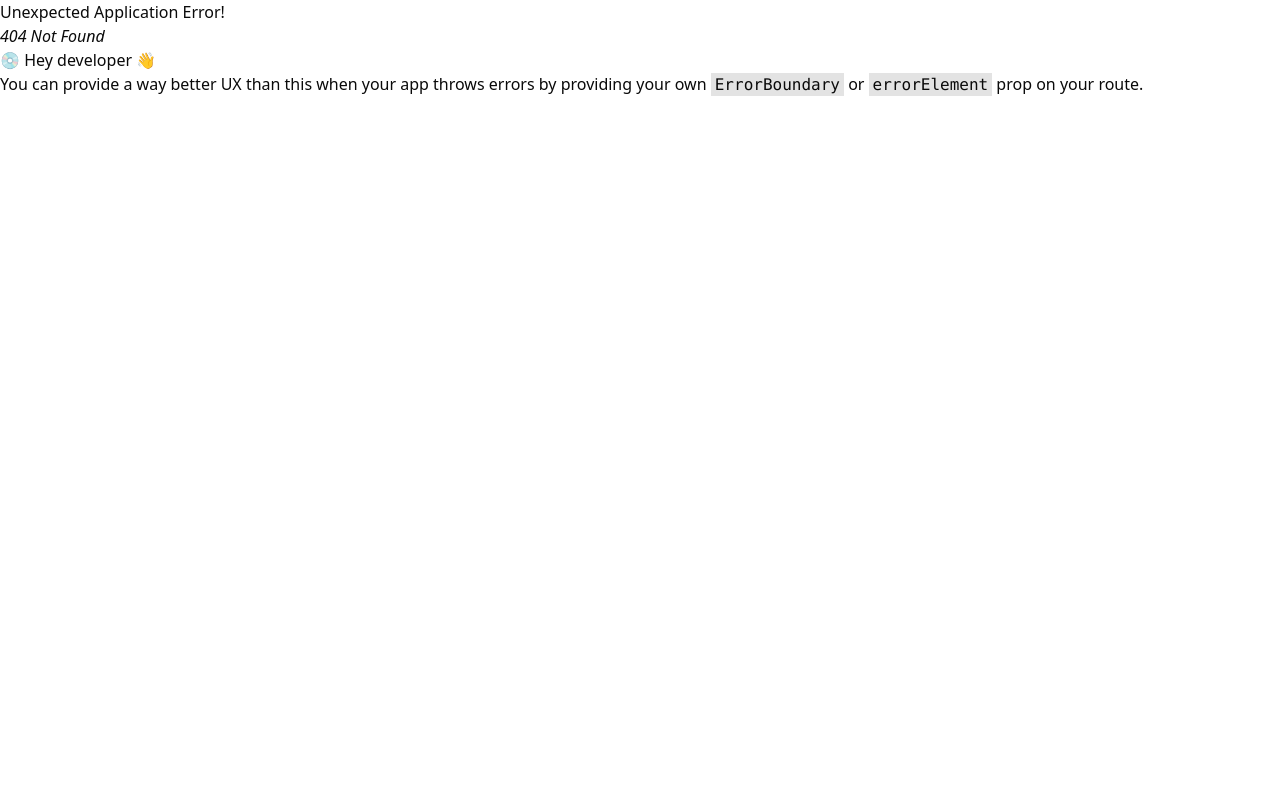
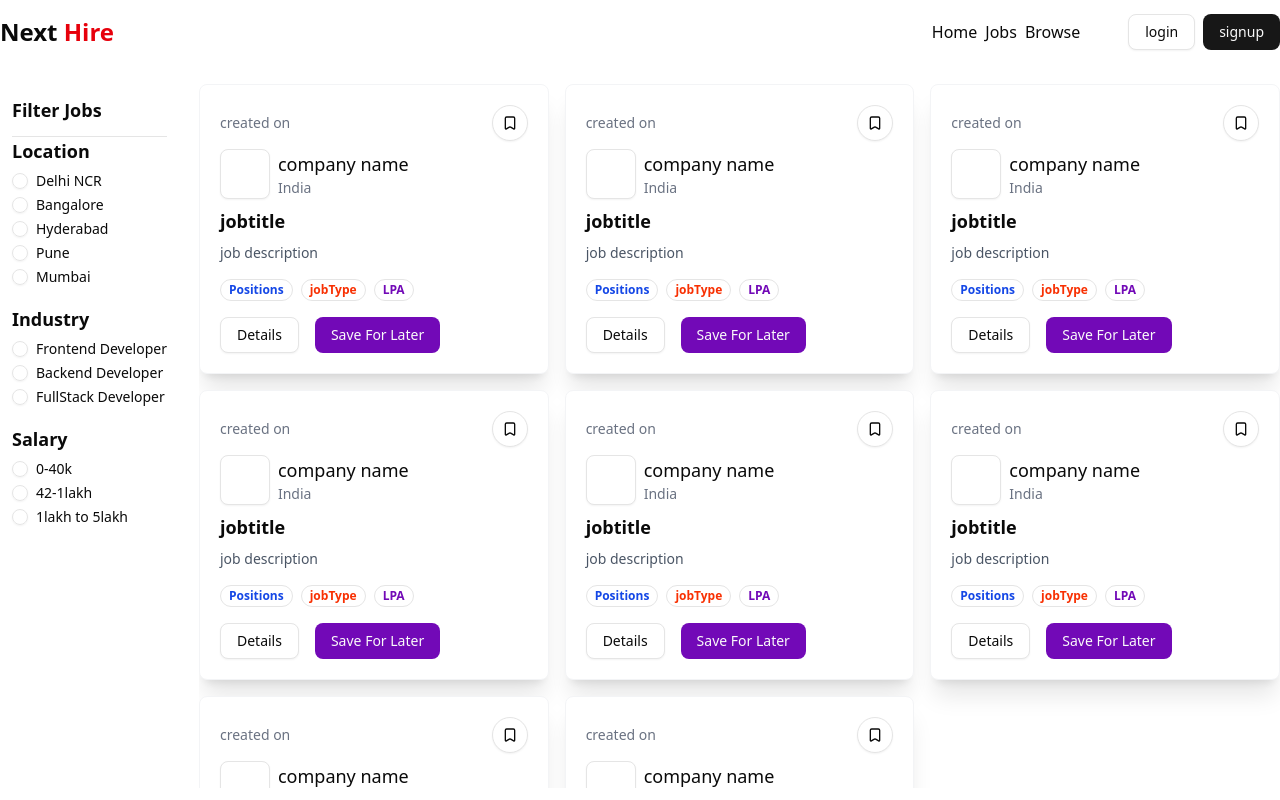
Before and after one commit to vikasvishwagna/JobPortal, a React (Vite) app in the folder Frountend/: page /jobs in a window 1280 px wide. Before the commit this address had no page. Built offline with nearby package versions, Linux system fonts and the light colour scheme; grey boxes are pictures that could not be loaded.

Commit message:
feat: added jobs, browse and othe components

```diff
--- /dev/null
+++ b/Frountend/src/components/Browse.jsx
@@ -0,0 +1,36 @@
+import React, { useEffect } from "react";
+import Navbar from "./shared/Navbar";
+import Job from "./Job";
+// import { useDispatch, useSelector } from "react-redux";
+// import { setSearchedQuery } from "@/redux/jobSlice";
+// import useGetAllJobs from "@/hooks/useGetAllJobs";
+
+const randomJobs = [1, 2, 45];
+
+const Browse = () => {
+  // useGetAllJobs();
+  // const {allJobs} = useSelector(store=>store.job);
+  // const dispatch = useDispatch();
+  // useEffect(()=>{
+  //     return ()=>{
+  //         dispatch(setSearchedQuery(""));
+  //     }
+  // },[])
+  return (
+    <div>
+      <Navbar />
+      <div className="max-w-7xl mx-auto my-10">
+        <h1 className="font-bold text-xl my-10">
+          Search Results ({randomJobs.length})
+        </h1>
+        <div className="grid grid-cols-3 gap-4">
+          {randomJobs.map((job) => {
+            return <Job/>;
+          })}
+        </div>
+      </div>
+    </div>
+  );
+};
+
+export default Browse;
--- a/Frountend/src/components/CategoryCarousel.jsx
+++ b/Frountend/src/components/CategoryCarousel.jsx
@@ -22,7 +22,7 @@
       <Carousel className="w-full max-w-xl mx-auto my-20 ">
         <CarouselContent>
           {category.map((cat, index) => (
-            <CarouselItem className="md:basis-1/2 lg-basis-3/4">
+            <CarouselItem key={cat} className="md:basis-1/2 lg-basis-3/4">
               <Button variant="outline" className="rounded-full cursor-pointer">
                 {cat}
               </Button>
--- /dev/null
+++ b/Frountend/src/components/FilterCard.jsx
@@ -0,0 +1,59 @@
+import React, { useEffect, useState } from 'react'
+import { RadioGroup, RadioGroupItem } from './ui/radio-group'
+import { Label } from './ui/label'
+import { useDispatch } from 'react-redux'
+
+const fitlerData = [
+    {
+        fitlerType: "Location",
+        array: ["Delhi NCR", "Bangalore", "Hyderabad", "Pune", "Mumbai"]
+    },
+    {
+        fitlerType: "Industry",
+        array: ["Frontend Developer", "Backend Developer", "FullStack Developer"]
+    },
+    {
+        fitlerType: "Salary",
+        array: ["0-40k", "42-1lakh", "1lakh to 5lakh"]
+    },
+]
+
+const FilterCard = () => {
+    // const [selectedValue, setSelectedValue] = useState('');
+    // const dispatch = useDispatch();
+    // const changeHandler = (value) => {
+    //     setSelectedValue(value);
+    // }
+    // useEffect(()=>{
+    //     dispatch(setSearchedQuery(selectedValue));
+    // },[selectedValue]);
+
+    return (
+        <div className='w-full bg-white p-3 rounded-md'>
+            <h1 className='font-bold text-lg'>Filter Jobs</h1>
+            <hr className='mt-3' />
+            <RadioGroup >
+                {
+                    fitlerData.map((data, index) => (
+                        <div>
+                            <h1 className='font-bold text-lg'>{data.fitlerType}</h1>
+                            {
+                                data.array.map((item, idx) => {
+                                    const itemId = `id${index}-${idx}`
+                                    return (
+                                        <div className='flex items-center space-x-2 my-2'>
+                                            <RadioGroupItem value={item}/>
+                                            <Label>{item}</Label>
+                                        </div>
+                                    )
+                                })
+                            }
+                        </div>
+                    ))
+                }
+            </RadioGroup>
+        </div>
+    )
+}
+
+export default FilterCard
--- /dev/null
+++ b/Frountend/src/components/Job.jsx
@@ -0,0 +1,65 @@
+import React from "react";
+import { Button } from "./ui/button";
+import { Bookmark } from "lucide-react";
+import { Badge } from "./ui/badge";
+import { Avatar, AvatarImage } from "@radix-ui/react-avatar";
+
+const Job = () => {
+
+
+  return (
+    <div className="p-5 rounded-md shadow-xl bg-white border border-gray-100">
+      <div className="flex items-center justify-between">
+        <p className="text-sm text-gray-500">
+          {/* {daysAgoFunction(job?.createdAt) === 0
+            ? "Today"
+            : `${daysAgoFunction(job?.createdAt)} days ago`} */}
+            created on
+        </p>
+        <Button variant="outline" className="rounded-full" size="icon">
+          <Bookmark />
+        </Button>
+      </div>
+
+      <div className="flex items-center gap-2 my-2">
+        <Button className="p-6" variant="outline" size="icon">
+          <Avatar>
+            {/* <AvatarImage src={job?.company?.logo} /> */}
+            <AvatarImage src='https://res.cloudinary.com/vistaprint/images/c_scale,w_448,h_204,dpr_1.25/f_auto,q_auto/v1719942403/ideas-and-advice-prod/blogadmin/nasa-logo/nasa-logo.png?_i=AA' />
+          </Avatar>
+        </Button>
+        <div>
+          {/* <h1 className="font-medium text-lg">{job?.company?.name}</h1> */}
+          <h1 className="font-medium text-lg">company name</h1>
+          <p className="text-sm text-gray-500">India</p>
+        </div>
+      </div>
+
+      <div>
+        <h1 className="font-bold text-lg my-2">jobtitle</h1>
+        <p className="text-sm text-gray-600">job description</p>
+      </div>
+      <div className="flex items-center gap-2 mt-4">
+        <Badge className={"text-blue-700 font-bold"} variant="ghost">
+           Positions
+        </Badge>
+        <Badge className={"text-[#F83002] font-bold"} variant="ghost">
+          jobType
+        </Badge>
+        <Badge className={"text-[#7209b7] font-bold"} variant="ghost">
+          LPA
+        </Badge>
+      </div>
+      <div className="flex items-center gap-4 mt-4">
+        <Button
+          variant="outline"
+        >
+          Details
+        </Button>
+        <Button className="bg-[#7209b7]">Save For Later</Button>
+      </div>
+    </div>
+  );
+};
+
+export default Job;
--- /dev/null
+++ b/Frountend/src/components/Jobs.jsx
@@ -0,0 +1,42 @@
+import React, { useEffect, useState } from 'react'
+import Navbar from './shared/Navbar'
+import Job from './Job';
+import FilterCard from './FilterCard';
+
+
+
+const Jobs = () => {
+  const jobsArray = [1, 2, 3, 4, 5, 6, 7, 8];
+
+    return (
+        <div>
+            <Navbar />
+            <div className='max-w-7xl mx-auto mt-5'>
+                <div className='flex gap-5'>
+                    <div className='w-20%'>
+                        <FilterCard />
+                    </div>
+                    {
+                        jobsArray.length <= 0 ? <span>Job not found</span> : (
+                            <div className='flex-1 h-[88vh] overflow-y-auto pb-5'>
+                                <div className='grid grid-cols-3 gap-4'>
+                                    {
+                                       jobsArray.map((item, idx)=>(
+                                        <div>
+                                          <Job />
+                                        </div>
+                                       ))
+                                    }
+                                </div>
+                            </div>
+                        )
+                    }
+                </div>
+            </div>
+
+
+        </div>
+    )
+}
+
+export default Jobs
--- a/Frountend/src/components/LatestJobs.jsx
+++ b/Frountend/src/components/LatestJobs.jsx
@@ -12,7 +12,7 @@
       </h1>
       <div className="grid grid-cols-3 gap-4 my-5">
         {
-          random.slice(0,6).map((item,idx)=>(<LatestJobCards />))
+          random.slice(0,6).map((item,idx)=>(<LatestJobCards key={idx}/>))
         }
       </div>
     </div>
--- /dev/null
+++ b/Frountend/src/components/Profile.jsx
@@ -0,0 +1,9 @@
+import React from 'react'
+
+const Profile = () => {
+  return (
+    <div>Profile</div>
+  )
+}
+
+export default Profile
--- a/Frountend/src/components/auth/Login.jsx
+++ b/Frountend/src/components/auth/Login.jsx
@@ -9,7 +9,7 @@
 import { USERS_API_END_POINT } from "@/utils/constants";
 import { useDispatch, useSelector } from "react-redux";
 import { Loader2 } from "lucide-react";
-import { setLoading } from "@/redux/authSlice";
+import { setLoading, setUser } from "@/redux/authSlice";
 import toast from "react-hot-toast";
 
 
@@ -42,6 +42,7 @@
         withCredentials: true,
       });
       if (res.data.success) {
+        dispatch(setUser(res.data.user));
         navigate("/");
         toast.success(res.data.message);
       }
--- a/Frountend/src/components/shared/Navbar.jsx
+++ b/Frountend/src/components/shared/Navbar.jsx
@@ -6,32 +6,48 @@
 } from "@radix-ui/react-popover";
 import React from "react";
 import { Button } from "../ui/button";
-import {  LogOut, User2 } from "lucide-react";
+import { LogOut, User2 } from "lucide-react";
 import { Link } from "react-router-dom";
+import { useSelector } from "react-redux";
 
 function Navbar() {
-  const user = false;
+  const { user } = useSelector((store) => store.auth);
 
   return (
     <div className="bg-white">
       <div className=" flex items-center justify-between mx-auto max-w-7xl h-16">
         <div className="">
           <h1 className="text-2xl font-bold">
-            Next <span className="text-red-600">Hire</span>
+            <Link to="/">
+              Next <span className="text-red-600">Hire</span>
+            </Link>
           </h1>
         </div>
 
         <div id="right-items" className=" flex items-center gap-12">
           <ul className="flex font-medium items-center gap-2">
-            <li>Home</li>
-            <li>Jobs</li>
-            <li>Browser</li>
+            <li>
+              {" "}
+              <Link to="/"> Home </Link>{" "}
+            </li>
+            <li>
+              {" "}
+              <Link to="/jobs"> Jobs </Link>{" "}
+            </li>
+            <li>
+              {" "}
+              <Link to="/browse"> Browse </Link>{" "}
+            </li>
           </ul>
 
           {!user ? (
             <div className="flex gap-2">
-              <Link to='/login'><Button variant="outline">login</Button></Link>
-              <Link to='/signup'><Button>signup</Button></Link>
+              <Link to="/login">
+                <Button variant="outline">login</Button>
+              </Link>
+              <Link to="/signup">
+                <Button>signup</Button>
+              </Link>
             </div>
           ) : (
             <Popover>
@@ -65,11 +81,17 @@
                   <div className="flex flex-col">
                     <div className="flex items-center gap-5 mx-2">
                       <User2 />
-                      <Button variant="link" className="cursor-pointer">view profile</Button>
+                      <Link to='/profile'>
+                        <Button variant="link" className="cursor-pointer">
+                          view profile
+                        </Button>
+                      </Link>
                     </div>
                     <div className="flex items-center gap-5 mx-2">
                       <LogOut />
-                      <Button variant="link" className="cursor-pointer">logOut</Button>
+                      <Button variant="link" className="cursor-pointer">
+                        logOut
+                      </Button>
                     </div>
                   </div>
                 </div>
--- a/Frountend/src/redux/authSlice.js
+++ b/Frountend/src/redux/authSlice.js
@@ -4,13 +4,18 @@
   name: "auth",
   initialState: {
     loading: false,
+    user: null
   },
 
   reducers: {
     setLoading: (currentState, action) => {
-      currentState.loading == action.payload;
+      currentState.loading = action.payload;
     },
+
+    setUser: (currentState, action) => {
+      currentState.user = action.payload;
+    }
   },
 });
-export const {setLoading} = authSlice.actions;
+export const { setLoading, setUser } = authSlice.actions;
 export default authSlice.reducer;
```
Also changed, not shown: Frountend/src/App.jsx (+15 -0 lines), 1 other file (tests, documents, lock files or other folders).
